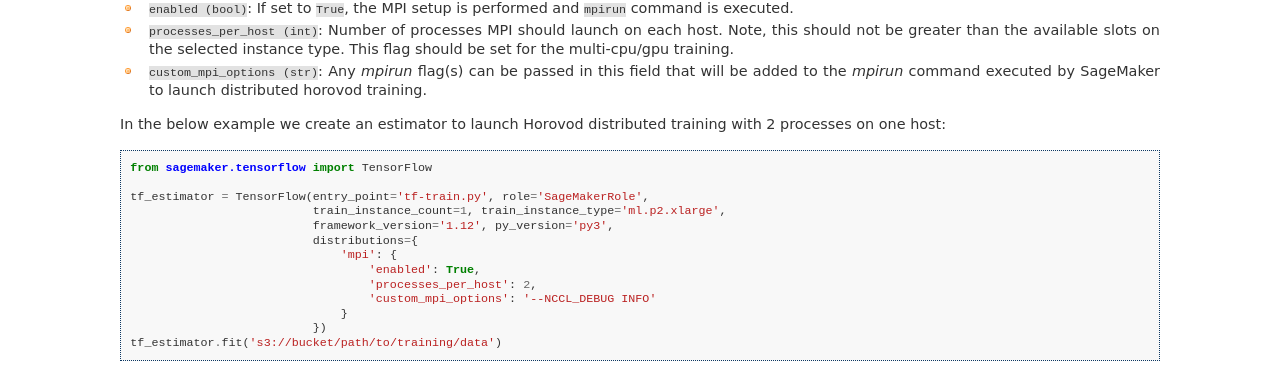
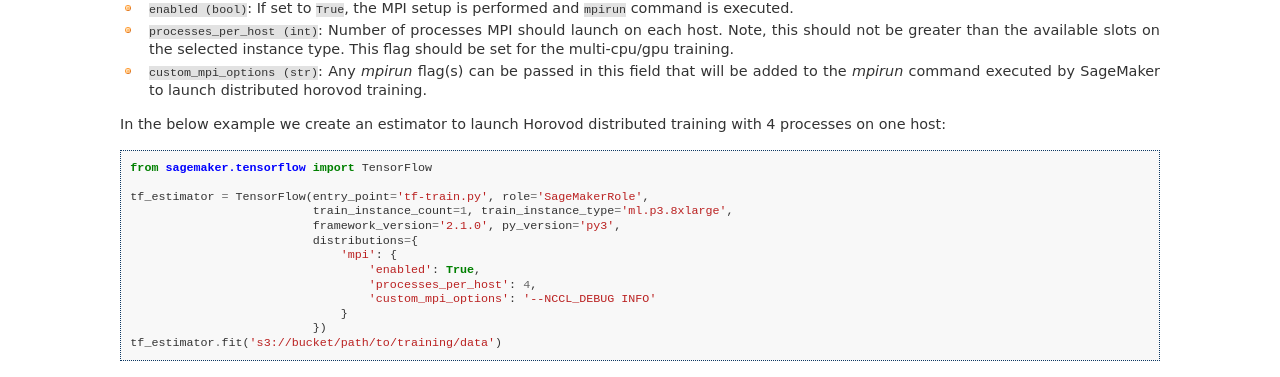
Before and after one commit to Evan-W-ang/sagemaker-python-sdk, a Sphinx documentation site: the page built from doc/using_tf.rst, in a window 1280 px wide and 900 px high, scrolled down 4948 px. Shown: the part 144-521 px from the top of the window. Built offline with Sphinx 7.4.7, drawn with Linux system fonts in a browser that asks for light colours.

Commit message:
doc: fix documentation to provide working example. (#1387)

```diff
--- a/doc/using_tf.rst
+++ b/doc/using_tf.rst
@@ -267,19 +267,19 @@ Training with ``MPI`` is configured by specifying following fields in ``distribu
   command executed by SageMaker to launch distributed horovod training.
 
 
-In the below example we create an estimator to launch Horovod distributed training with 2 processes on one host:
+In the below example we create an estimator to launch Horovod distributed training with 4 processes on one host:
 
 .. code:: python
 
     from sagemaker.tensorflow import TensorFlow
 
     tf_estimator = TensorFlow(entry_point='tf-train.py', role='SageMakerRole',
-                              train_instance_count=1, train_instance_type='ml.p2.xlarge',
-                              framework_version='1.12', py_version='py3',
+                              train_instance_count=1, train_instance_type='ml.p3.8xlarge',
+                              framework_version='2.1.0', py_version='py3',
                               distributions={
                                   'mpi': {
                                       'enabled': True,
-                                      'processes_per_host': 2,
+                                      'processes_per_host': 4,
                                       'custom_mpi_options': '--NCCL_DEBUG INFO'
                                   }
                               })
```
